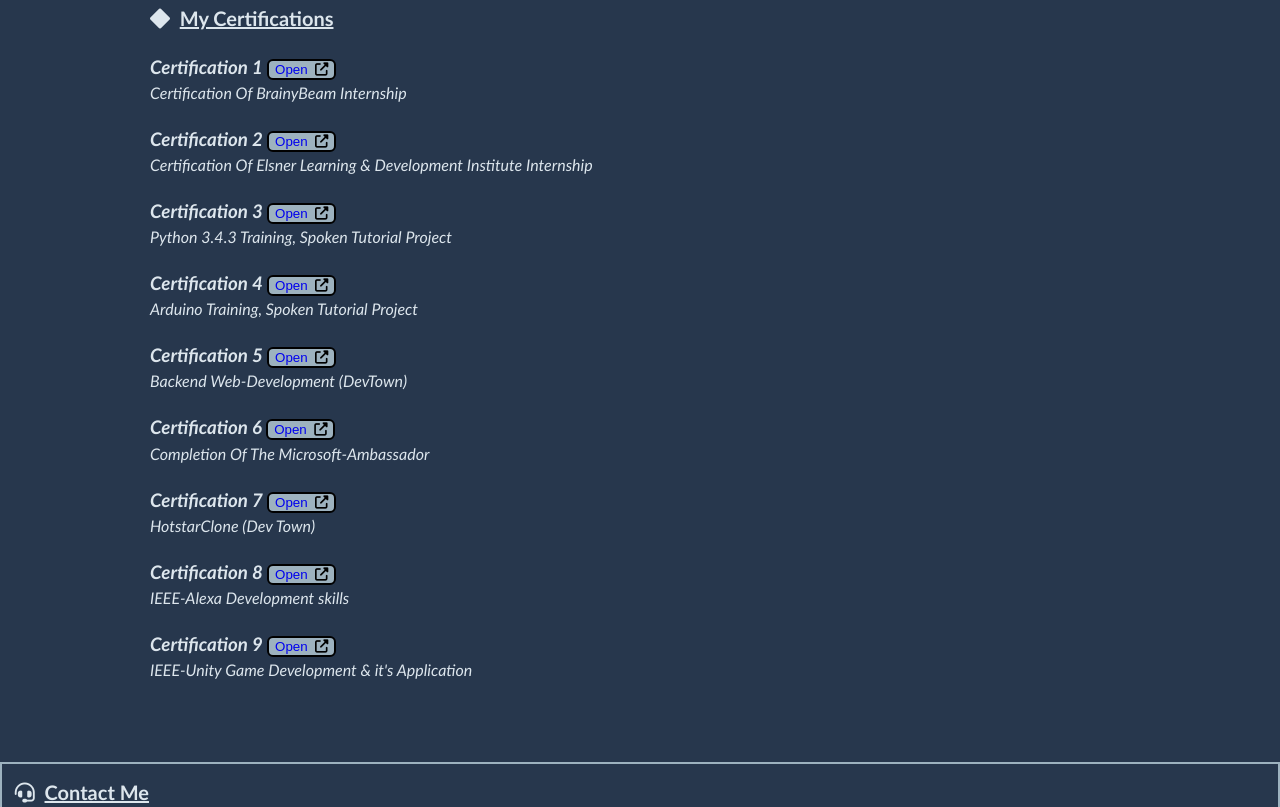
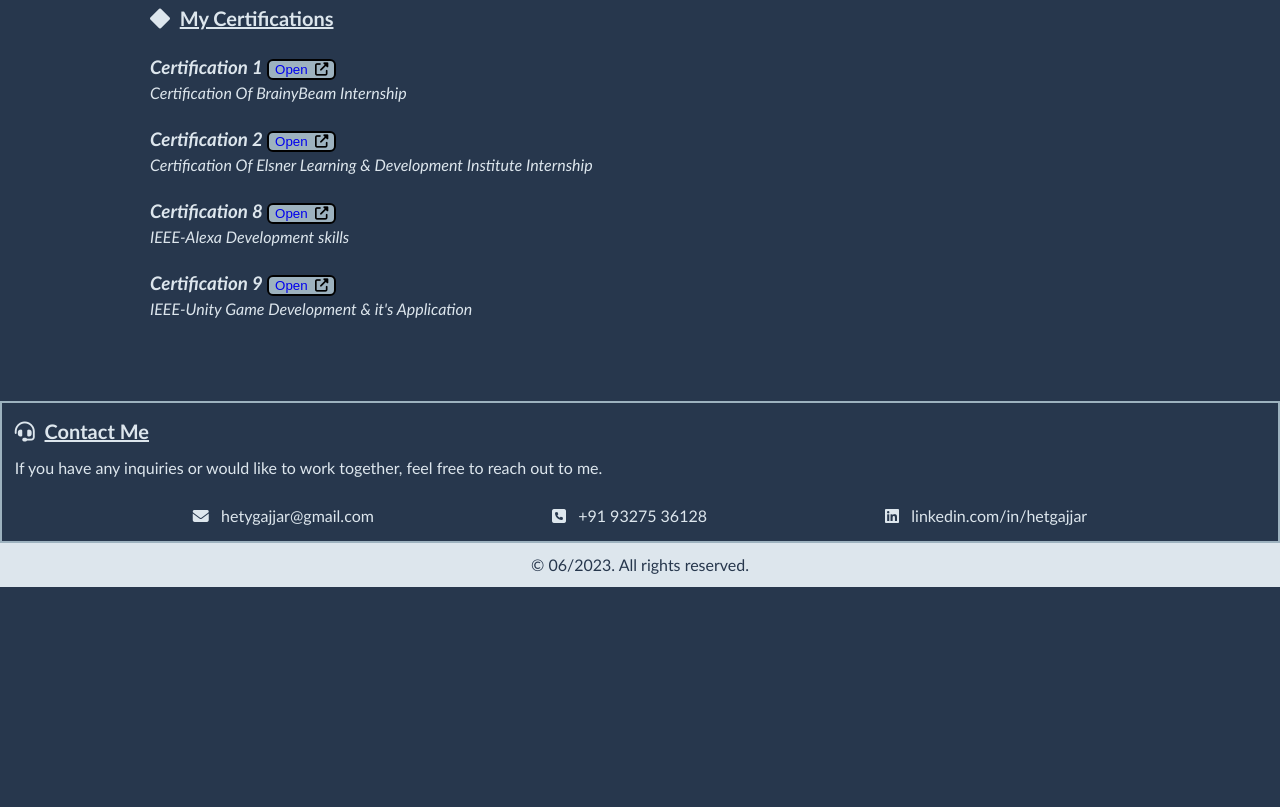
Before and after one commit to 22hetgajjar/project01, a plain HTML site: page index.html in a window 1280 px wide. Shown: the part 699-1506 px from the top of the page. After the commit the page ends 1286 px from the top, so only its background shows below. Drawn offline with Linux system fonts and the light colour scheme.

Commit message:
Update index.html

```diff
--- a/index.html
+++ b/index.html
@@ -7,9 +7,9 @@
     <link rel="stylesheet" href="https://cdnjs.cloudflare.com/ajax/libs/font-awesome/6.4.0/css/all.min.css"
         integrity="sha512-iecdLmaskl7CVkqkXNQ/ZH/XLlvWZOJyj7Yy7tcenmpD1ypASozpmT/E0iPtmFIB46ZmdtAc9eNBvH0H/ZpiBw=="
         crossorigin="anonymous" referrerpolicy="no-referrer" />
-    <link rel="stylesheet" type="text/html" href="/Calculator/index.html">
-     <link rel="stylesheet" type="text/html" href="/linkedIn Clone/index.html">
-      <link rel="stylesheet" type="text/html" href="/OnlineStudy/index.html">
+    <link rel="stylesheet" type="text/html" href="/Calculator/indexCal.html">
+     <link rel="stylesheet" type="text/html" href="/linkedIn Clone/indexLC.html">
+      <link rel="stylesheet" type="text/html" href="/OnlineStudy/indexOS.html">
     <style>
         #nav-2 ul li {
             display: inline-block;
@@ -50,9 +50,9 @@
                     <li><a href="#certificates">My Certification&nbsp;&nbsp;</a></li>
                     <li id="hover"><a href="#projects">My Projects&nbsp;&nbsp;</a>
                         <ul>
-                            <li><a href="/Calculator/index.html" target="_blank">Calculator</a></li>
-                            <li><a href="/linkedIn Clone/index.html" target="_blank">LinkedIn Clone</a></li>
-                            <li><a href="/OnlineStudy/index.html" target="_blank">Online Study Platform</a></li>
+                            <li><a href="/Calculator/indexCal.html" target="_blank">Calculator</a></li>
+                            <li><a href="/linkedIn Clone/indexLC.html" target="_blank">LinkedIn Clone</a></li>
+                            <li><a href="/OnlineStudy/indexOS.html" target="_blank">Online Study Platform</a></li>
                         </ul>
                     </li>
 
@@ -109,48 +109,6 @@
                 Development Institute Internship</p>
         </div>
         <div class="project">
-            <h3>Certification 3
-                <button class="button"> <a id="link" href="python.png" target="_blank">
-                        </i>Open</a>&nbsp;&nbsp;<i class="fa-sharp fa-solid fa-up-right-from-square"></i>
-                </button>
-            </h3>
-            <p>Python 3.4.3 Training, Spoken Tutorial
-                Project</p>
-        </div>
-        <div class="project">
-            <h3>Certification 4
-                <button class="button"> <a id="link" href="arduino.png" target="_blank">
-                        </i>Open</a>&nbsp;&nbsp;<i class="fa-sharp fa-solid fa-up-right-from-square"></i>
-                </button>
-            </h3>
-            <p>Arduino Training, Spoken Tutorial
-                Project</p>
-        </div>
-        <div class="project">
-            <h3>Certification 5
-                <button class="button"> <a id="link" href="BackendWebDevelopmentDevTown-1.png" target="_blank">
-                        </i>Open</a>&nbsp;&nbsp;<i class="fa-sharp fa-solid fa-up-right-from-square"></i>
-                </button>
-            </h3>
-            <p>Backend Web-Development (DevTown)</p>
-        </div>
-        <div class="project">
-            <h3>Certification 6
-                <button class="button"> <a id="link" href="CompletionOfTheMicrosoftAmbassador-1.png" target="_blank">
-                        </i>Open</a>&nbsp;&nbsp;<i class="fa-sharp fa-solid fa-up-right-from-square"></i>
-                </button>
-            </h3>
-            <p>Completion Of The Microsoft-Ambassador</p>
-        </div>
-        <div class="project">
-            <h3>Certification 7
-                <button class="button"> <a id="link" href="HotstarClone-Devtown-1.png" target="_blank">
-                        </i>Open</a>&nbsp;&nbsp;<i class="fa-sharp fa-solid fa-up-right-from-square"></i>
-                </button>
-            </h3>
-            <p>HotstarClone (Dev Town)</p>
-        </div>
-        <div class="project">
             <h3>Certification 8
                 <button class="button"> <a id="link" href="alexa.png" target="_blank">
                         </i>Open</a>&nbsp;&nbsp;<i class="fa-sharp fa-solid fa-up-right-from-square"></i>
```
